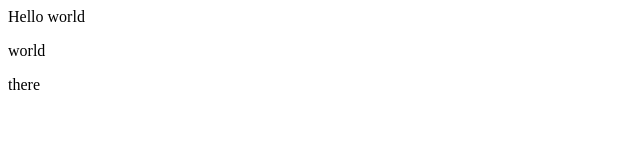
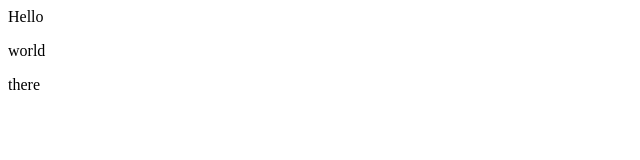
Before and after one commit to Brandjo/demo-repo, a plain HTML site: page index.html in a window 1280 px wide. Shown: the full height of the page, 0-640 px from the left. Drawn offline with Linux system fonts and the light colour scheme.

Commit message:
dropped words

```diff
--- a/index.html
+++ b/index.html
@@ -1,3 +1,3 @@
-<div>Hello world</div>
+<div>Hello</div>
 <p>world</p>
 <p>there</p>
```
